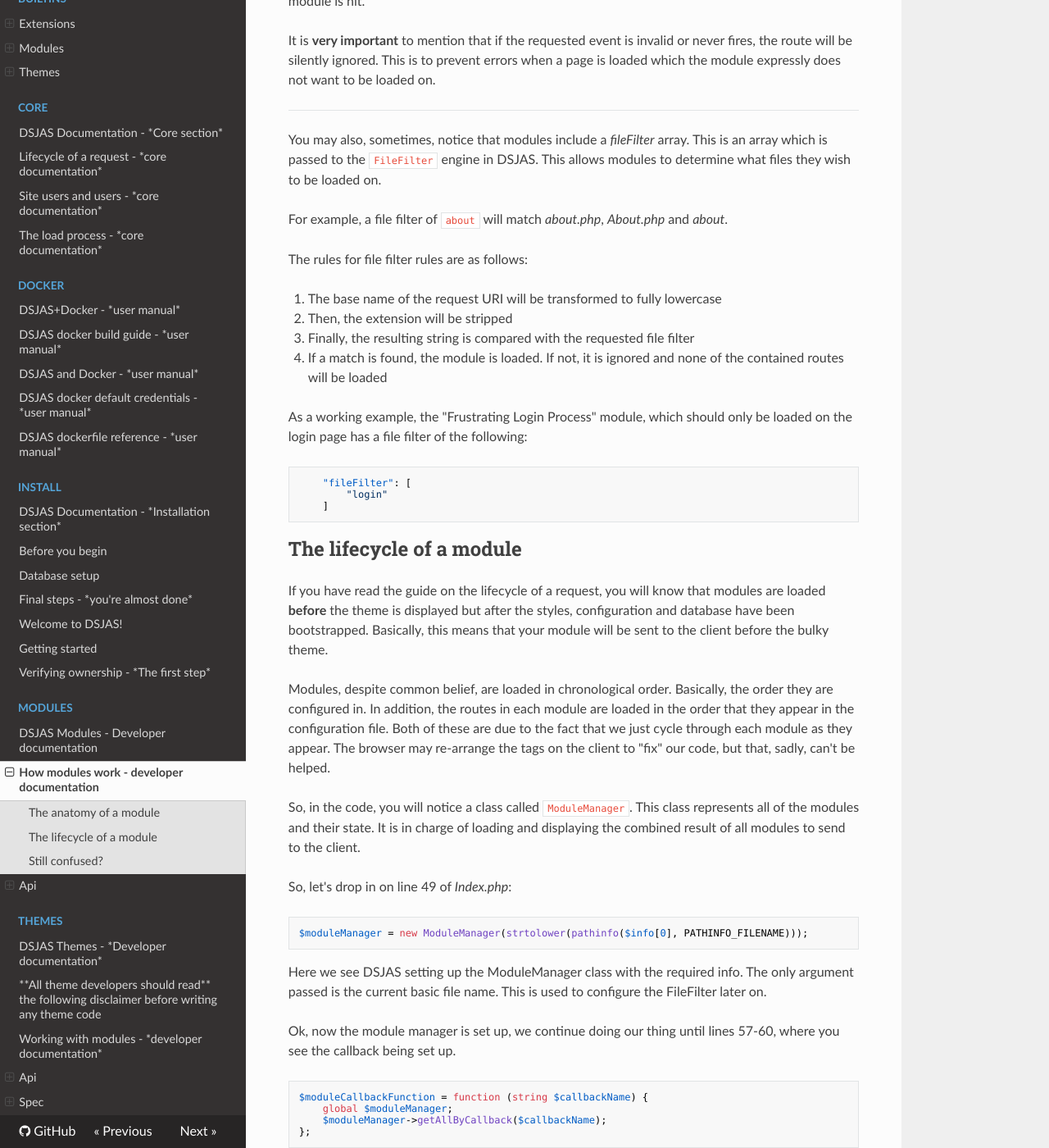
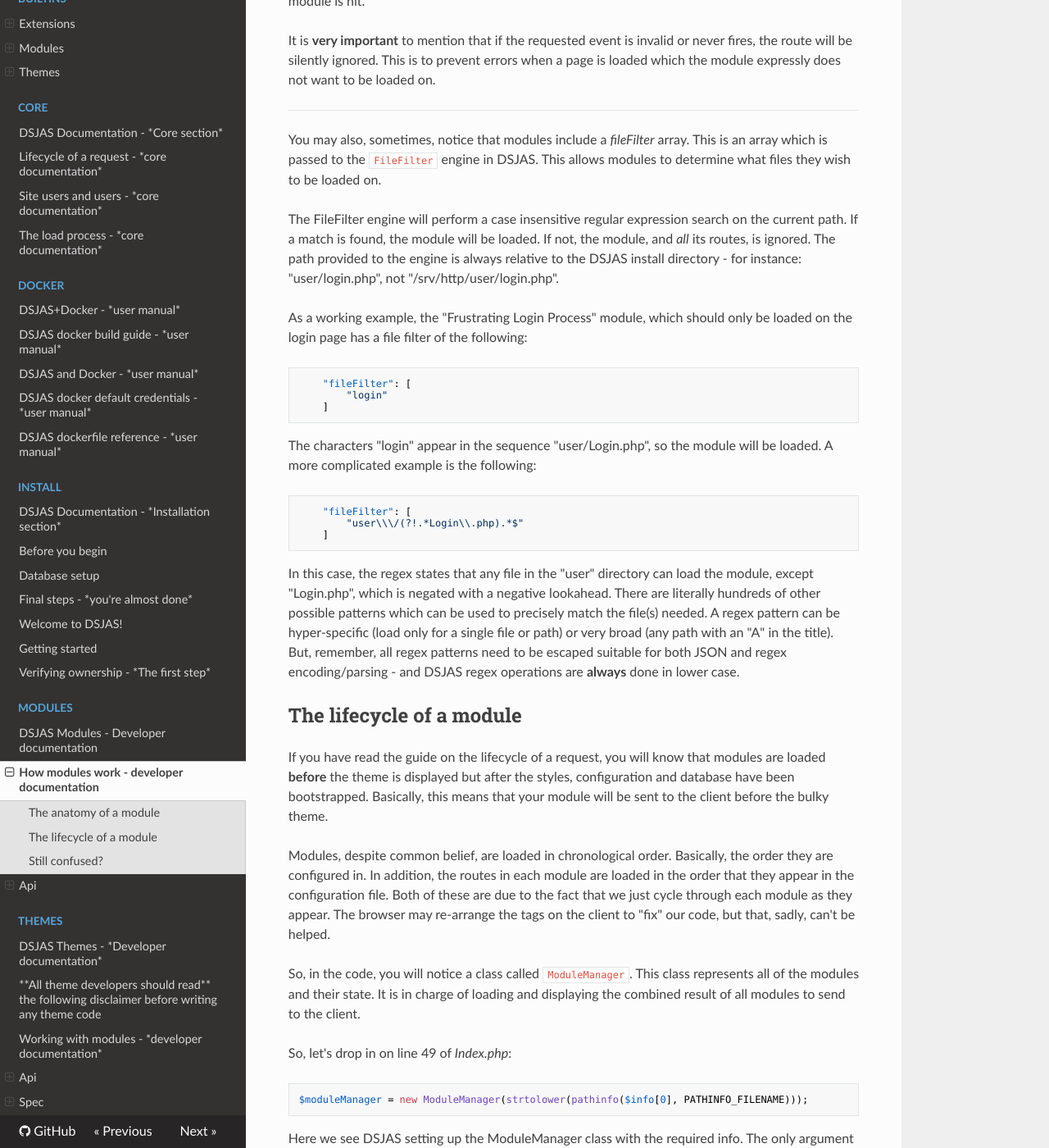
Before and after one commit to DSJAS/DSJAS, an MkDocs documentation site: the page built from docs/modules/How modules work.md, in a window 1280 px wide and 1400 px high, scrolled down 1650 px. Shown: the whole window at 82% size. Built offline with MkDocs 1.6.1, drawn with Linux system fonts in a browser that asks for light colours; nearby versions of some CDN libraries.

Commit message:
Update documentation for new FileFilter

````diff
--- a/docs/modules/How modules work.md
+++ b/docs/modules/How modules work.md
@@ -64,14 +64,7 @@
 
 You may also, sometimes, notice that modules include a *fileFilter* array. This is an array which is passed to the ```FileFilter``` engine in DSJAS. This allows modules to determine what files they wish to be loaded on.
 
-For example, a file filter of ```about``` will match *about.php*, *About.php* and *about*.
-
-The rules for file filter rules are as follows:
-
-1. The base name of the request URI will be transformed to fully lowercase
-1. Then, the extension will be stripped
-1. Finally, the resulting string is compared with the requested file filter
-1. If a match is found, the module is loaded. If not, it is ignored and none of the contained routes will be loaded
+The FileFilter engine will perform a case insensitive regular expression search on the current path. If a match is found, the module will be loaded. If not, the module, and *all* its routes, is ignored. The path provided to the engine is always relative to the DSJAS install directory - for instance: "user/login.php", not "/srv/http/user/login.php".
 
 As a working example, the "Frustrating Login Process" module, which should only be loaded on the login page has a file filter of the following:
 
@@ -80,6 +73,16 @@
         "login"
     ]
 ```
+
+The characters "login" appear in the sequence "user/Login.php", so the module will be loaded. A more complicated example is the following:
+
+```json
+    "fileFilter": [
+        "user\\\/(?!.*Login\\.php).*$"
+    ]
+```
+
+In this case, the regex states that any file in the "user" directory can load the module, except "Login.php", which is negated with a negative lookahead. There are literally hundreds of other possible patterns which can be used to precisely match the file(s) needed. A regex pattern can be hyper-specific (load only for a single file or path) or very broad (any path with an "A" in the title). But, remember, all regex patterns need to be escaped suitable for both JSON and regex encoding/parsing - and DSJAS regex operations are **always** done in lower case.
 
 ## The lifecycle of a module
 
````
